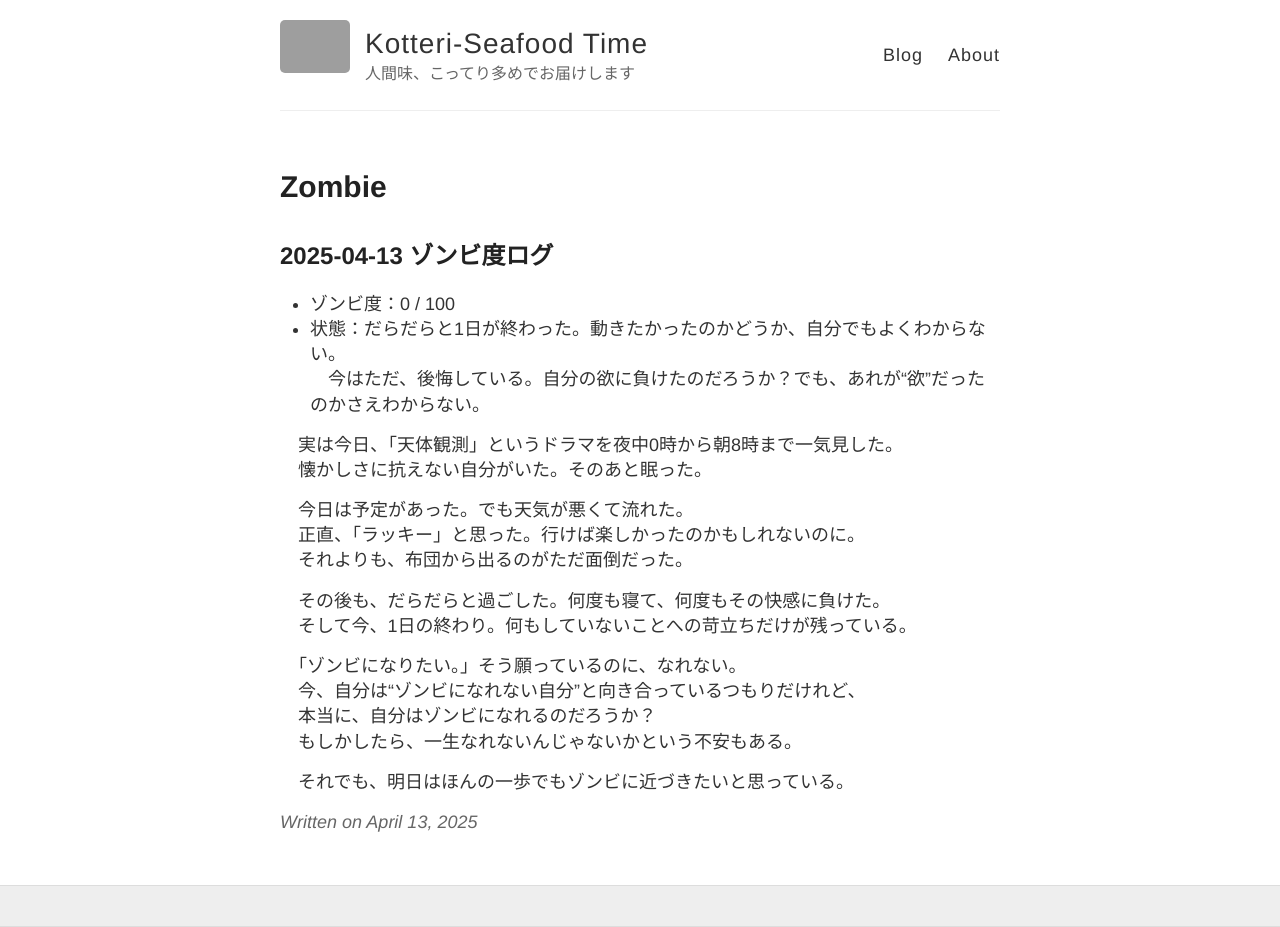
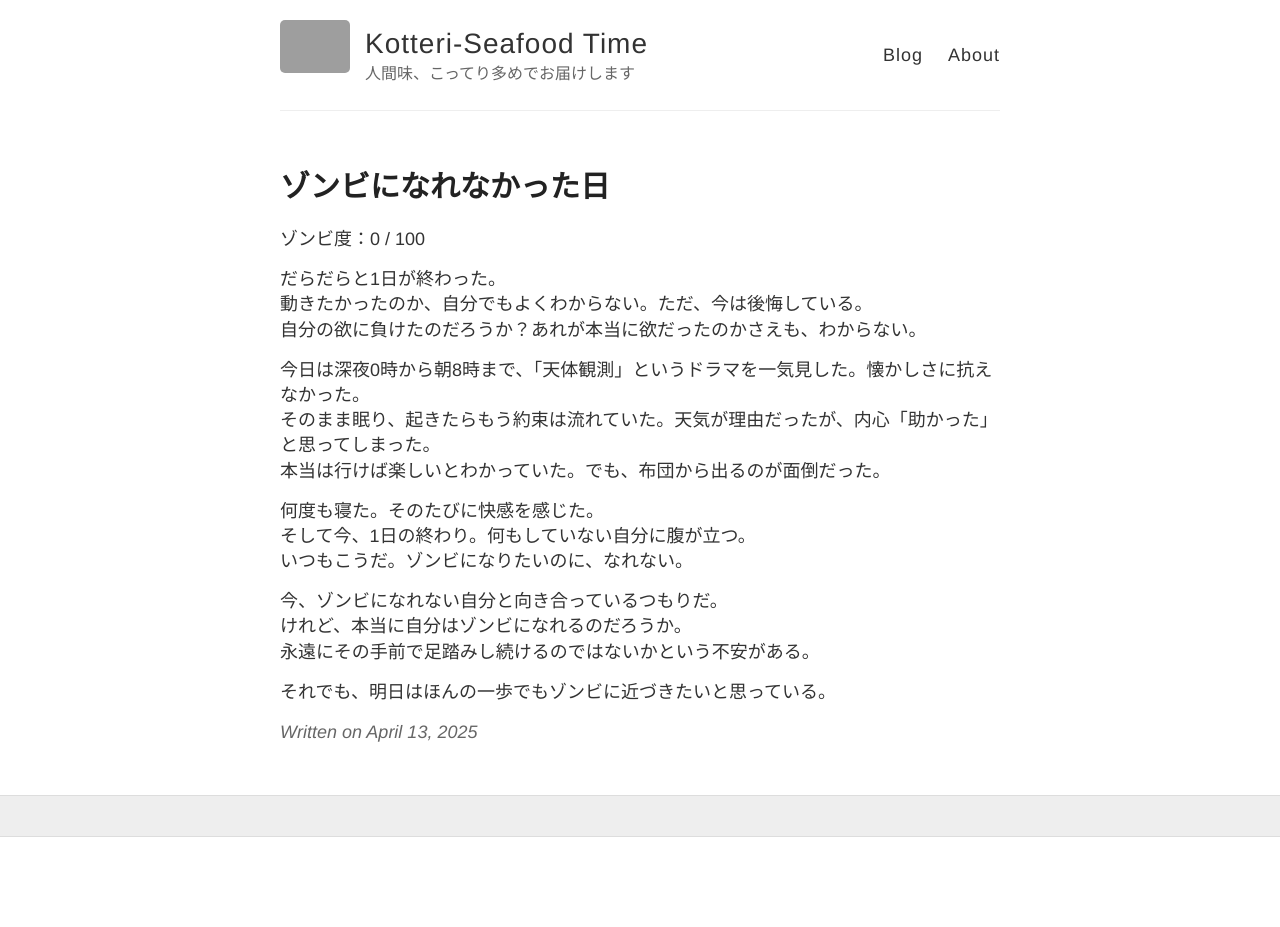
Before and after one commit to Kotteri-Seafood/Kotteri-Seafood.github.io, a Jekyll site: the page built from _posts/2025-04-13-zombie.md, in a window 1280 px wide. Built offline with Jekyll 4.4.1, drawn with Linux system fonts in a browser that asks for light colours; our own code applies the rules of GitHub Pages for plain Markdown files; after the commit the page ends 900 px from its top, so only the background shows below that; grey boxes are pictures that could not be loaded.

Commit message:
Update 2025-04-13-zombie.md

```diff
--- a/_posts/2025-04-13-zombie.md
+++ b/_posts/2025-04-13-zombie.md
@@ -1,22 +1,25 @@
-## 2025-04-13 ゾンビ度ログ
+---
+layout: post
+title: "ゾンビになれなかった日"
+date: 2025-04-13
+---
 
-- ゾンビ度：0 / 100
-- 状態：だらだらと1日が終わった。動きたかったのかどうか、自分でもよくわからない。
-　今はただ、後悔している。自分の欲に負けたのだろうか？でも、あれが“欲”だったのかさえわからない。
+ゾンビ度：0 / 100
 
-　実は今日、「天体観測」というドラマを夜中0時から朝8時まで一気見した。
-　懐かしさに抗えない自分がいた。そのあと眠った。
+だらだらと1日が終わった。
+動きたかったのか、自分でもよくわからない。ただ、今は後悔している。
+自分の欲に負けたのだろうか？あれが本当に欲だったのかさえも、わからない。
 
-　今日は予定があった。でも天気が悪くて流れた。
-　正直、「ラッキー」と思った。行けば楽しかったのかもしれないのに。
-　それよりも、布団から出るのがただ面倒だった。
+今日は深夜0時から朝8時まで、「天体観測」というドラマを一気見した。懐かしさに抗えなかった。
+そのまま眠り、起きたらもう約束は流れていた。天気が理由だったが、内心「助かった」と思ってしまった。
+本当は行けば楽しいとわかっていた。でも、布団から出るのが面倒だった。
 
-　その後も、だらだらと過ごした。何度も寝て、何度もその快感に負けた。
-　そして今、1日の終わり。何もしていないことへの苛立ちだけが残っている。
+何度も寝た。そのたびに快感を感じた。
+そして今、1日の終わり。何もしていない自分に腹が立つ。
+いつもこうだ。ゾンビになりたいのに、なれない。
 
-　「ゾンビになりたい。」そう願っているのに、なれない。
-　今、自分は“ゾンビになれない自分”と向き合っているつもりだけれど、
-　本当に、自分はゾンビになれるのだろうか？
-　もしかしたら、一生なれないんじゃないかという不安もある。
+今、ゾンビになれない自分と向き合っているつもりだ。
+けれど、本当に自分はゾンビになれるのだろうか。
+永遠にその手前で足踏みし続けるのではないかという不安がある。
 
-　それでも、明日はほんの一歩でもゾンビに近づきたいと思っている。
+それでも、明日はほんの一歩でもゾンビに近づきたいと思っている。
```
